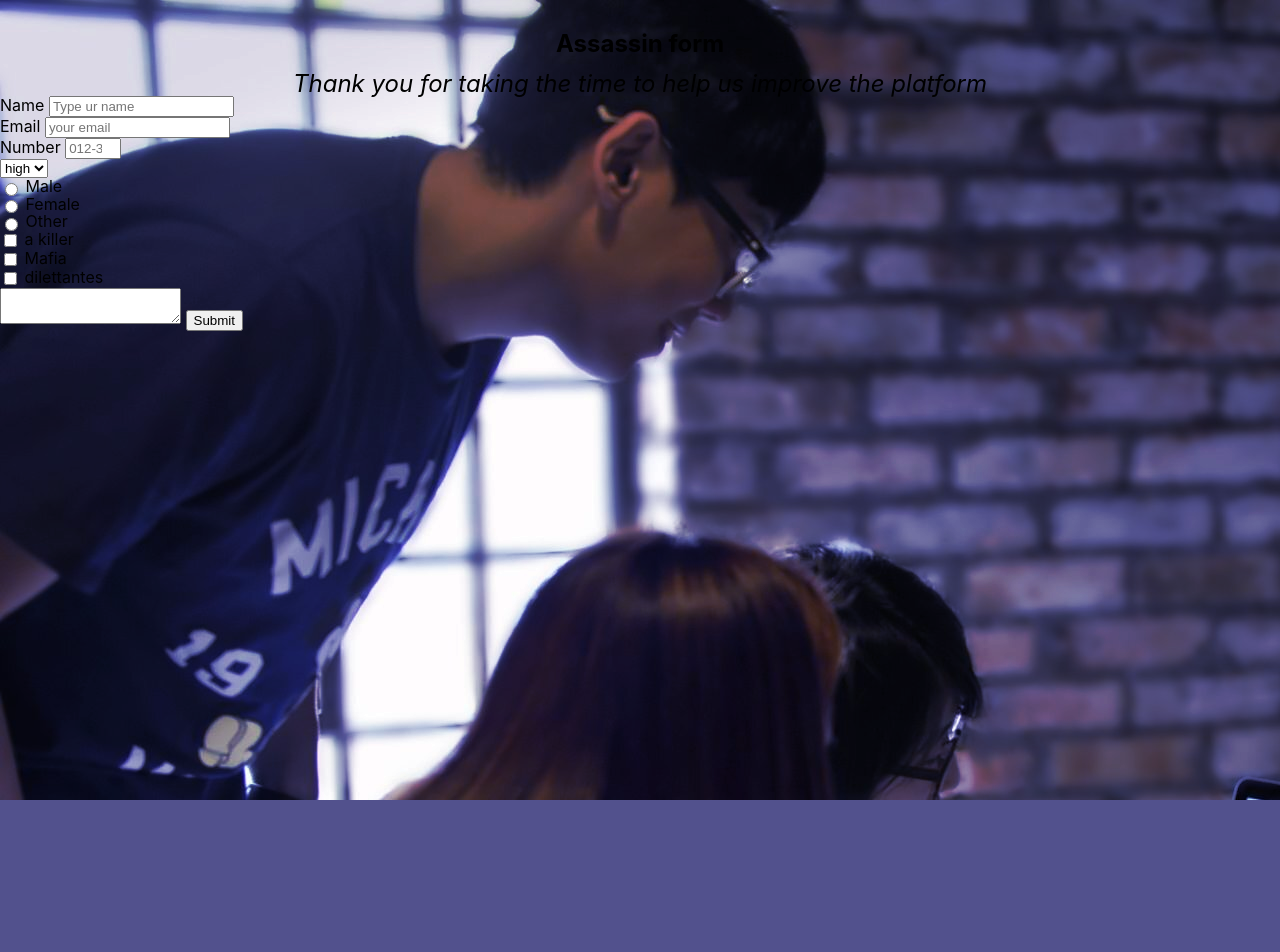
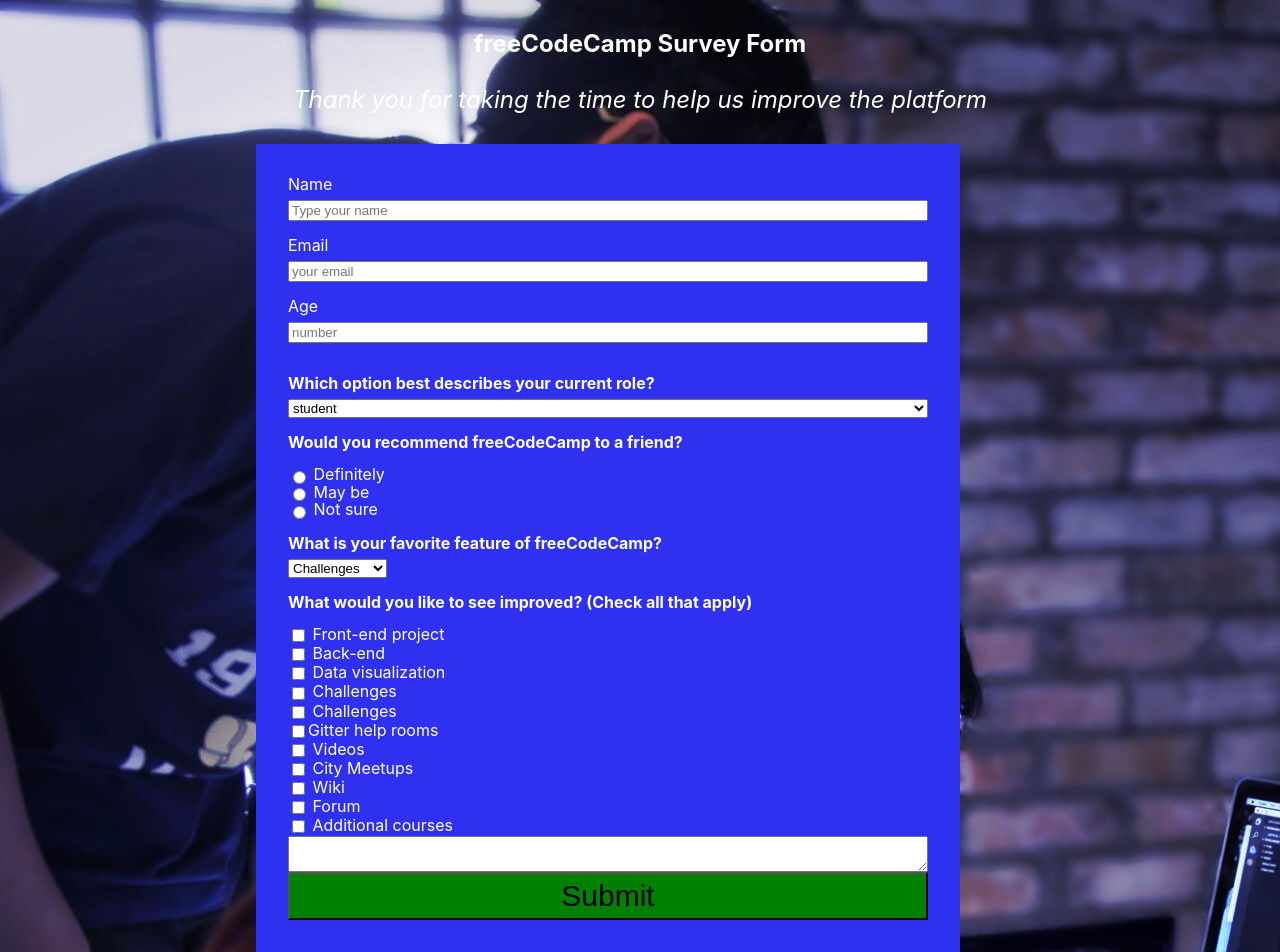
Before and after one commit to catalystcodes/FCC-surveyForm, a plain HTML site: page index.html in a window 1280 px wide. Before the commit the page ends 800 px from the top, so only its background shows below. Drawn offline with Linux system fonts and the light colour scheme.

Commit message:
FFc-SurveyForm

```diff
--- a/css/style.css
+++ b/css/style.css
@@ -11,9 +11,57 @@ h1 {
     font-size: xx-large;
     margin-top: 2rem;
     margin-bottom: 1rem;
+    color: white;
 }
 
 .text-center {
     text-align: center;
     font-size: x-large;
+    margin-bottom: 2rem;
+    color: white;
 }
+
+form {
+    background-color: rgb(48, 48, 241);
+    padding-top: 2rem;
+    padding-right: 2rem;
+    padding-left: 2rem;
+    padding-bottom: 2rem;
+    margin-left: 20%;
+    display: flex;
+    flex-direction: column;
+    align-items: space-around;
+    width: 50%;
+    margin-right: 30rem;
+    color: white;
+}
+
+button.submit {
+    background-color: green;
+    display: flex;
+    flex-direction: column;
+    align-items: center;
+    height: 3rem;
+    justify-content: center;
+    font-size: 30px;
+}
+
+#name-label {
+    margin-bottom: 0.5rem;
+}
+
+#email-label {
+    margin-bottom: 0.5rem;
+}
+
+#number-label {
+    margin-bottom: 0.5rem;
+}
+
+#head3 {
+    margin-bottom: 0.5rem;
+}
+
+.head1 {
+    margin-bottom: 0.5rem;
+}
--- a/index.html
+++ b/index.html
@@ -5,58 +5,82 @@
     <meta charset="UTF-8">
     <meta name="viewport" content="width=
     , initial-scale=1.0">
-    <title>Document</title>
+    <title>survey-form</title>
     <link rel="stylesheet" href="css/reset.css">
     <link rel="stylesheet" href="css/style.css">
 </head>
 
 <body>
-    <h1 id="title" class="text-center"><b>Assassin form</b></h1>
+    <h1 id="title" class="text-center"><b>freeCodeCamp Survey Form</b></h1>
     <i> <p id="description" class="discription text-center">Thank you for taking the time to help us improve the platform</p></i>
     <form id="survey-form">
         <label id="name-label">Name</label>
-        <input type="text" name="name" id="name" placeholder="Type ur name" required><br>
+        <input type="text" name="name" id="name" placeholder="Type your name" required><br>
         <label id="email-label">Email</label>
         <input type="email" name="email" id="email" placeholder="your email" required><br>
-        <label id="number-label">Number</label>
-        <input type="number" name="number" id="number" min="-1" max="9" placeholder="012-345-6789" required><br>
-
-
-        <select name="" id="dropdown">
-            <option value="high">high</option>
-            <option value="best">best</option>
-            <option value="bad">bad</option>
-        </select>
+        <label id="number-label">Age</label>
+        <input type="number" name="number" id="number" min="0" max="9" placeholder="number" required><br>
 
 
         <br>
 
-        <input type="radio" id="male" name="gender" value="male">
-        <label for="male">Male</label><br>
-        <input type="radio" id="female" name="gender" value="female">
-        <label for="female">Female</label><br>
-        <input type="radio" id="other" name="gender" value="other">
-        <label for="other">Other</label>
+        <h2 class="head1">Which option best describes your current role?</h2>
+        <select name="" id="dropdown">
+            <option value="student">student</option>
+            <option value="full time job">full time job</option>
+            <option value="full time learner">full time learner</option>
+            <option value="prefer not to say">prefer not to say</option>
+            <option value="other">other/option>
+        </select>
         <br>
-        <input type="checkbox" id="The Try-Try-Try Again Assassin" name="The Try-Try-Try Again Assassin" value="killer">
-        <label for="The Try-Try-Try Again Assassin"> a killer</label><br>
-        <input type="checkbox" id="The Recon Assassin" name="The Recon Assassin" value="Mafia">
-        <label for="The Recon Assassin"> Mafia</label><br>
-        <input type="checkbox" id="The All-rounder" name="The All-rounder" value="dilettantes">
-        <label for="The All-rounder"> dilettantes</label><br>
-
-
-        <textarea placeholder="more comment"> </textarea>
-        <input type="submit" id="submit">
 
 
 
 
 
+        <h2 class="head2">Would you recommend freeCodeCamp to a friend?</h2>
 
 
+        <br>
+        <div class="radio-buttons">
+            <input type="radio" id="definitely" name="obj" value="definitely">
+            <label for="definitely">Definitely</label><br>
+            <input type="radio" id="may be" name="obj" value="may be">
+            <label for="may be">May be</label><br>
+            <input type="radio" id="Not sure" name="obj" value="Not sure">
+            <label for="Not sure">Not sure</label>
+        </div>
+        <br>
+        <div class="dropdown" name="favorite">
+            <h2 id="head3">What is your favorite feature of freeCodeCamp?</h2>
+            <select name="" id="dropdown">
+            <option value="Challenges">Challenges</option>
+            <option value="Project">Project</option>
+            <option value="Community">Community</option>
+            <option value="Open source">Open source</option>
+        </select>
+        </div>
+        <br>
 
 
+        <h2 id="head 4">
+            What would you like to see improved? (Check all that apply)
+        </h2><br>
+        <div class="checkboxes">
+            <input type="checkbox" id="Front-end project" name="Front-end project" value="Front-end project"> Front-end project<br>
+            <input type="checkbox" id="Back-end project" name="Back-end project" value="Back-end project"> Back-end<br>
+            <input type="checkbox" id="Data visualization" name="Data visualization" value="Data visualization"> Data visualization<br>
+            <input type="checkbox" id="Challenges" name="Challenges" value="Challenges"> Challenges<br>
+            <input type="checkbox" id="Open source community" name="Open source community" value="Open source community"> Challenges<br>
+            <input type="checkbox" id="Gitter help rooms" name="Gitter help rooms" value="Gitter help rooms">Gitter help rooms<br>
+            <input type="checkbox" id="Videos" name="Videos" value="Videos"> Videos<br>
+            <input type="checkbox" id="City Meetups" name="City Meetups" value="City Meetups"> City Meetups <br>
+            <input type="checkbox" id="Wiki" name="Wiki" value="Wiki"> Wiki<br>
+            <input type="checkbox" id="Forum" name="Forum" value="Forum"> Forum<br>
+            <input type="checkbox" id="Additional courses" name="Additional courses" value="Additional courses"> Additional courses<br>
+        </div>
+        <textarea placeholder="more comment"> </textarea>
+        <button class="submit" id="submit">Submit</button>
     </form>
 
 
```
